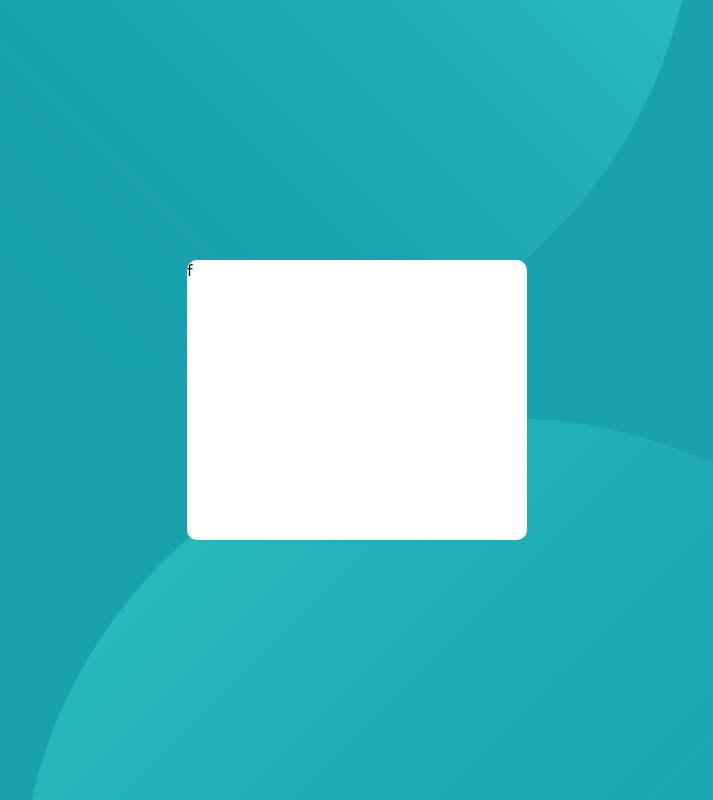
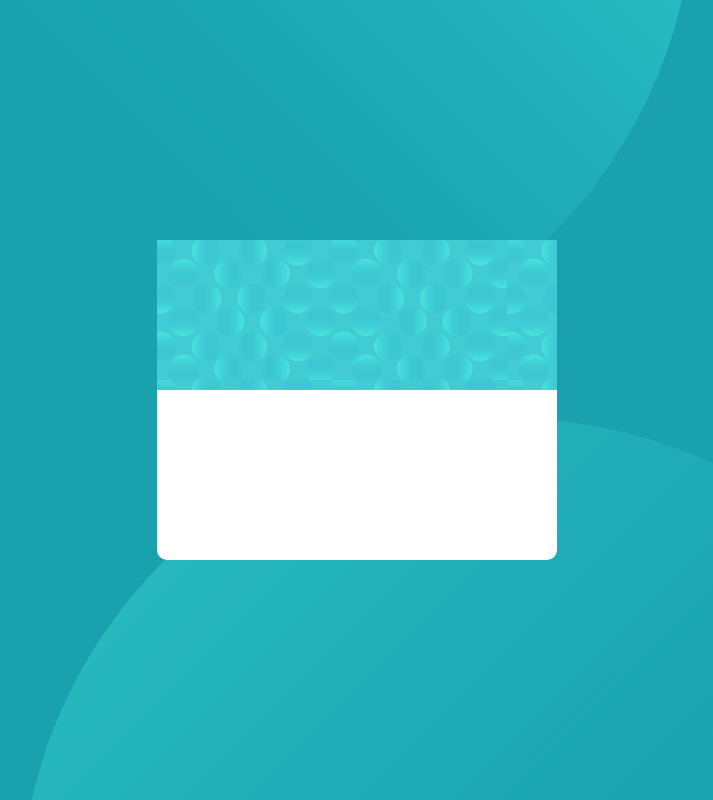
Before and after one commit to randomhex1998/Profilecardcomponent, a plain HTML site: page index.html in a window 1280 px wide. Shown: the whole page, without its empty margins (283-996 px from the left). Drawn offline with Linux system fonts and the light colour scheme.

Commit message:
add bg image to card box

```diff
--- a/index.html
+++ b/index.html
@@ -13,7 +13,7 @@
         <div class="bubles Sbuble"><img src="./img/bg-pattern-bottom.svg" alt=""></div>
         <div class="box-area">
             <div class="card-box">
-                <div class="card-box-top-img">f</div>
+                <div class="card-box-top-img"></div>
                 <div class="card-box-prof"></div>
             </div>
         </div>
--- a/style.css
+++ b/style.css
@@ -50,8 +50,14 @@ li{
 }
 
 .card-box{
-    width: 340px;
-    height: 35vh;
+    width: 400px;
+    height: 40vh;
     background-color: white;
     border-radius: 10px;
 }
+
+.card-box-top-img{
+    background-image: url("./img/bg-pattern-card.svg");
+    width: 100%;
+    height: 150px;
+}
```
